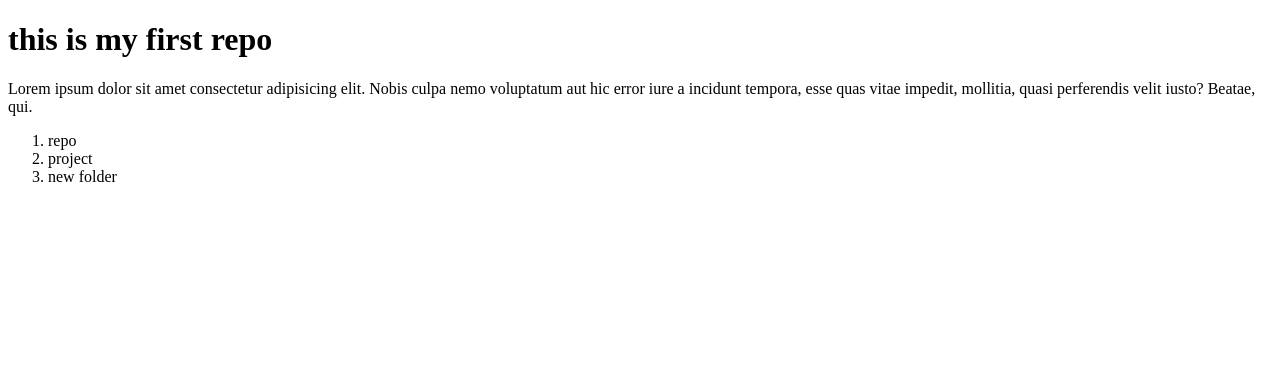
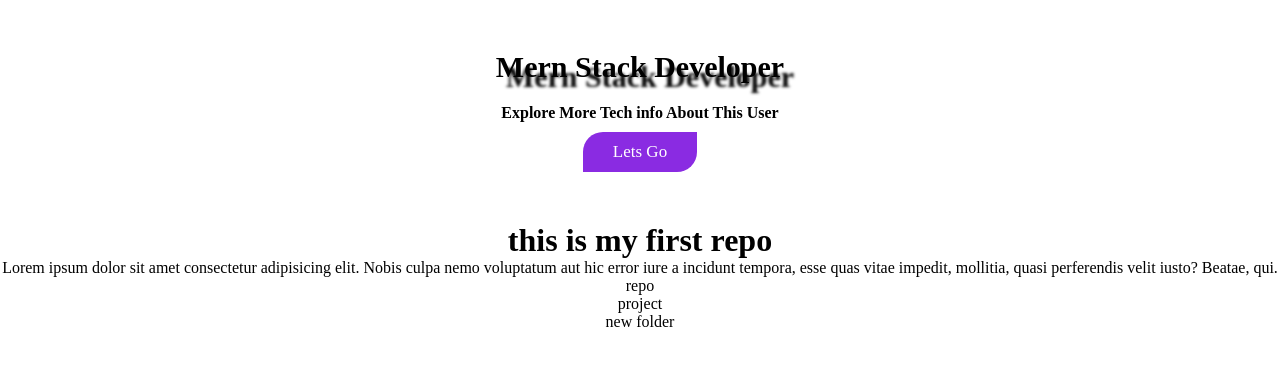
Before and after one commit to hammadsadi/my-first-repo, a plain HTML site: page index.html in a window 1280 px wide. Drawn offline with Linux system fonts and the light colour scheme.

Commit message:
Added Some Code

```diff
--- /dev/null
+++ b/css/style.css
@@ -0,0 +1,29 @@
+* {
+  padding: 0;
+  margin: 0;
+  text-align: center;
+}
+h2 {
+  margin: 50px auto 20px auto;
+  font-size: 30px;
+  text-shadow: 10px 10px 3px #000;
+  transition: all 0.5s ease-in-out;
+}
+h2:hover {
+  text-shadow: 0px 0px 0px #000;
+  cursor: wait;
+}
+a {
+  display: inline-block;
+  padding: 10px 30px;
+  font-size: 17px;
+  background-color: blueviolet;
+  margin-top: 10px;
+  text-decoration: none;
+  color: #fff;
+  border-radius: 20px 0px 20px 0px;
+  transition: all 0.5s ease-out;
+}
+a:hover {
+  border-radius: 0px 20px 0px 20px;
+}
--- a/index.html
+++ b/index.html
@@ -1,13 +1,26 @@
 <!DOCTYPE html>
 <html lang="en">
   <head>
-    <meta charset="UTF-8">
-    <meta name="viewport" content="width=device-width, initial-scale=1.0">
+    <meta charset="UTF-8" />
+    <meta name="viewport" content="width=device-width, initial-scale=1.0" />
+    <link rel="stylesheet" href="./css/style.css" />
     <title>my first repo create</title>
   </head>
   <body>
-    <h1>this is my first repo</h1>
-    <p>Lorem ipsum dolor sit amet consectetur adipisicing elit. Nobis culpa nemo voluptatum aut hic error iure a incidunt tempora, esse quas vitae impedit, mollitia, quasi perferendis velit iusto? Beatae, qui.</p>
+    <h2>Mern Stack Developer</h2>
+    <h4>Explore More Tech info About This User</h4>
+    <a
+      href="https://www.google.com/search?q=hammad+sadi&oq=hammad+sadi&gs_lcrp=EgZjaHJvbWUyBggAEEUYOTIJCAEQLhgKGIAEMgcIAhAAGIAEMgkIAxAAGAoYgAQyCQgEEAAYChiABDIJCAUQABgKGIAEMgkIBhAAGAoYgAQyCQgHEAAYChiABDIJCAgQABgKGIAE0gEIMzQ0N2owajeoAgCwAgA&sourceid=chrome&ie=UTF-8"
+      target="_blank"
+      >Lets Go</a
+    >
+
+    <h1 style="margin-top: 50px">this is my first repo</h1>
+    <p>
+      Lorem ipsum dolor sit amet consectetur adipisicing elit. Nobis culpa nemo
+      voluptatum aut hic error iure a incidunt tempora, esse quas vitae impedit,
+      mollitia, quasi perferendis velit iusto? Beatae, qui.
+    </p>
     <ol>
       <li>repo</li>
       <li>project</li>
```
Lines whose indentation alone changed are shown as unchanged.
